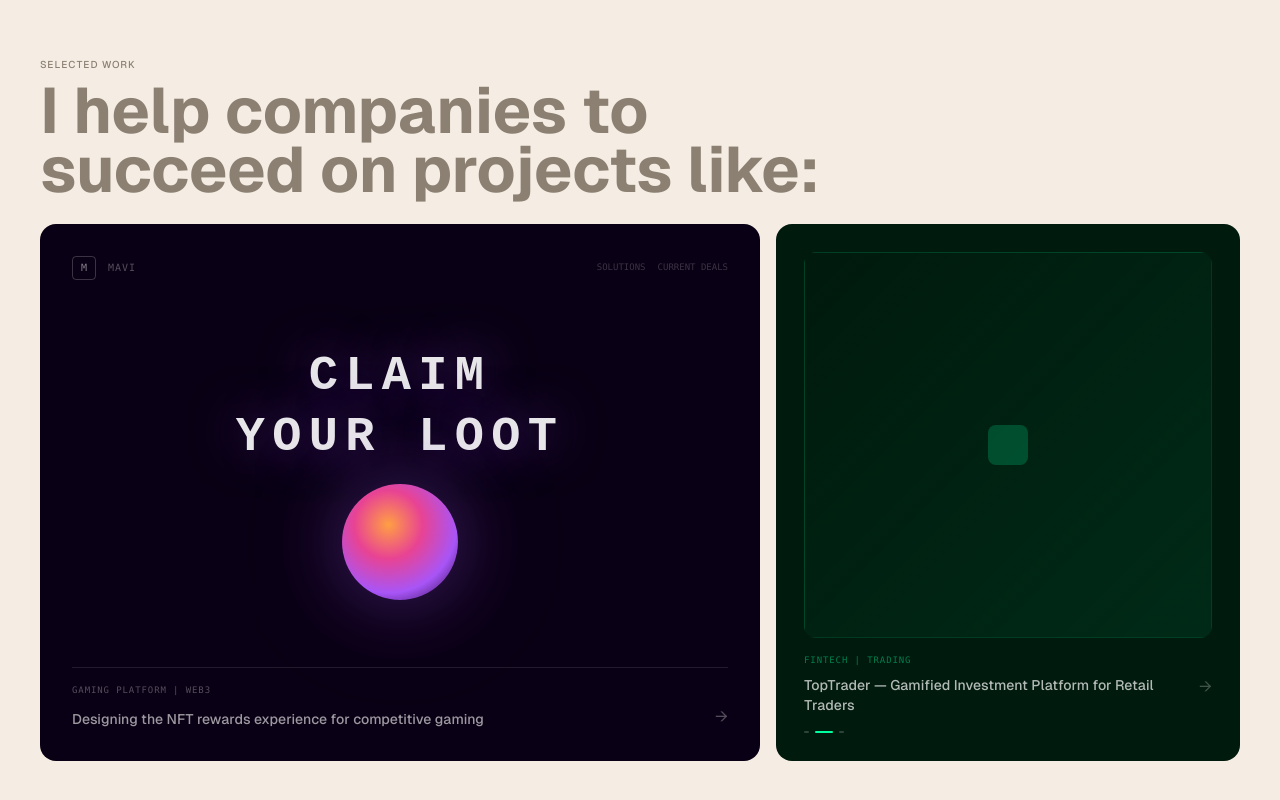
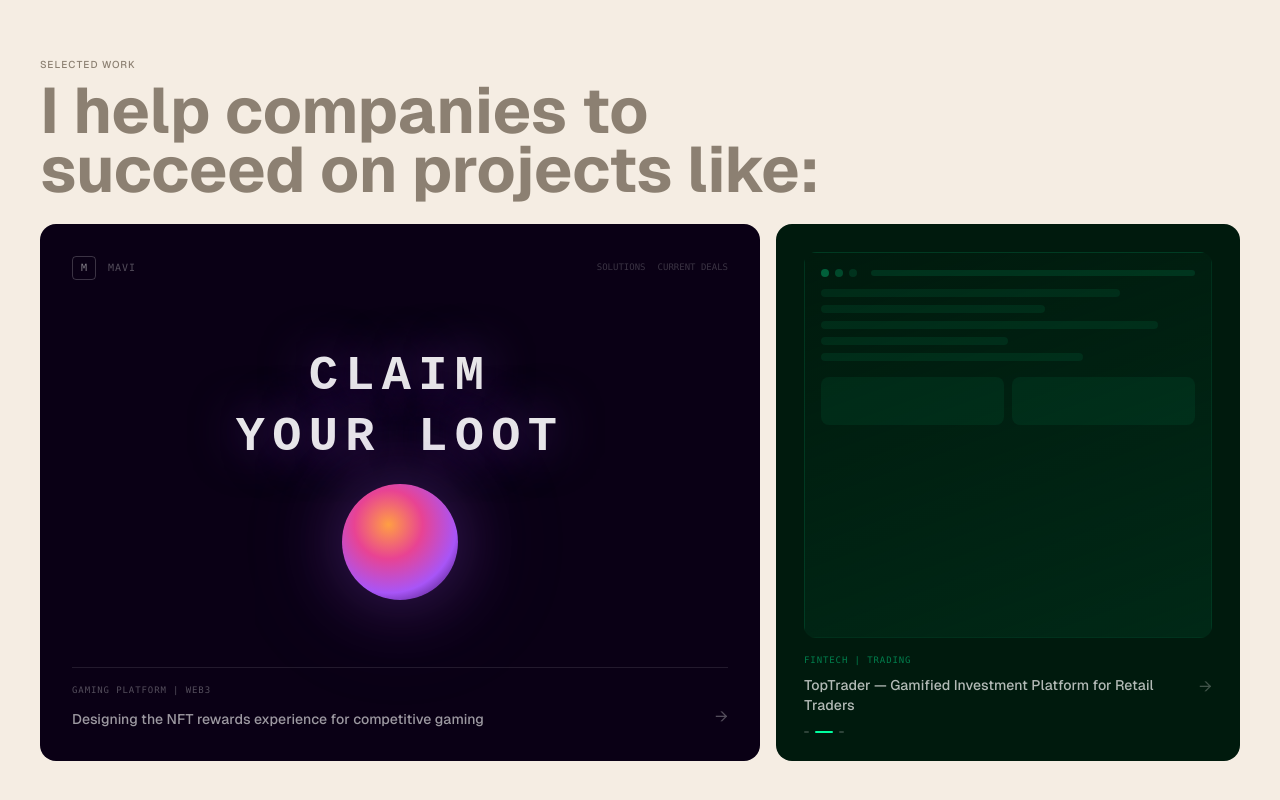
Before and after one commit to aashifuxdev/new-portfolio, a Next.js app: page / in a window 1280 px wide. Shown: the part 1599-2399 px from the top of the page. Built offline with nearby package versions, Linux system fonts and the light colour scheme.

Commit message:
Improve work card placeholder with mockup-style layout
https://claude.ai/code/session_01J8wwFX5hxUyVrX7pJNkVwm

```diff
--- a/components/WorkSection.tsx
+++ b/components/WorkSection.tsx
@@ -24,7 +24,7 @@ const RIGHT_CARDS = [
       "Revamping the Car Buying Experience: Designing Make & Model Page and Non-Assisted Journey",
     accent: "#60a5fa",
     bg: "#0f1923",
-    screenshot: "/work-dashboard.jpg",
+    screenshot: "",
   },
   {
     id: "toptrader",
@@ -138,13 +138,36 @@ function RightCard({ card }: { card: (typeof RIGHT_CARDS)[number] & { screenshot
           />
         ) : (
           <div
-            className="w-full h-full flex items-center justify-center"
+            className="w-full h-full flex flex-col gap-2 p-4"
             style={{
-              border: `1px solid ${card.accent}22`,
-              background: `linear-gradient(135deg, ${card.bg}, ${card.accent}12)`,
+              border: `1px solid ${card.accent}18`,
+              background: `linear-gradient(160deg, ${card.bg}, ${card.accent}10)`,
             }}
           >
-            <div className="w-10 h-10 rounded-lg opacity-20" style={{ background: card.accent }} />
+            {/* Fake browser chrome */}
+            <div className="flex items-center gap-1.5 mb-1">
+              <div className="w-2 h-2 rounded-full opacity-30" style={{ background: card.accent }} />
+              <div className="w-2 h-2 rounded-full opacity-20" style={{ background: card.accent }} />
+              <div className="w-2 h-2 rounded-full opacity-10" style={{ background: card.accent }} />
+              <div className="flex-1 h-1.5 rounded-full ml-2 opacity-10" style={{ background: card.accent }} />
+            </div>
+            {/* Fake content rows */}
+            {[80, 60, 90, 50, 70].map((w, i) => (
+              <div
+                key={i}
+                className="h-2 rounded-full opacity-[0.07]"
+                style={{ width: `${w}%`, background: card.accent }}
+              />
+            ))}
+            <div className="flex gap-2 mt-2">
+              {[1, 2].map((i) => (
+                <div
+                  key={i}
+                  className="flex-1 rounded-lg opacity-[0.06]"
+                  style={{ height: 48, background: card.accent }}
+                />
+              ))}
+            </div>
           </div>
         )}
       </div>
```
